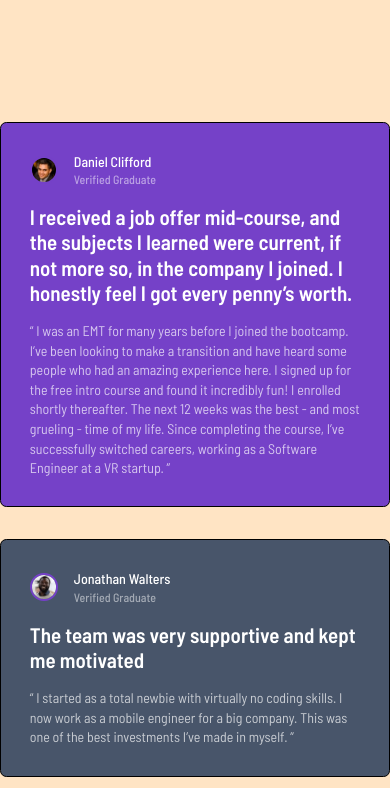
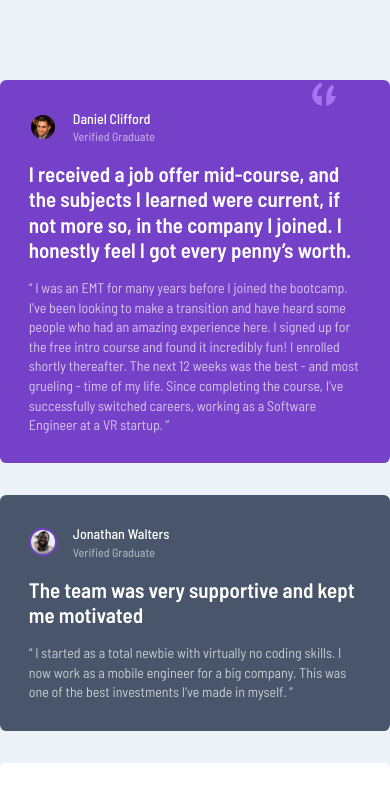
Before and after one commit to patrick-selin/Testimonials-grid-section, a plain HTML site: page index.html in a window 390 px wide. Shown: the top 788 px of the page. Drawn offline with Linux system fonts and the light colour scheme.

Commit message:
responsiviness done

```diff
--- a/index.html
+++ b/index.html
@@ -17,6 +17,9 @@
     <main class="flex">
       <section class="grid-container">
         <div class="card testimonial-1">
+          <div class="quote-img">
+            <img src="./images/bg-pattern-quotation.svg" alt="background quote marks">
+          </div>
           <div class="card-header">
             <img
               class="test-img"
--- a/style.css
+++ b/style.css
@@ -88,7 +88,6 @@ body {
     /* min-width: 255px; */
     max-width: 540px;
     padding: 1.8rem;
-    border: 1px solid black;
     border-radius: 0.4rem;
 }
 .card .name-badge {
@@ -115,20 +114,14 @@ body {
 }
 
 
-
-
 .card-guote p {
     color: var(--light-gray-quote);
 }
-
-
 
 .card .verified {
     font-size: 12px;
     font-weight: 500;
 }
-
-
 
 .card-header{
     display: flex;
@@ -137,8 +130,17 @@ body {
 
 .testimonial-1 {
     background-color: var(--violet);
+    position: relative;
+    grid-column: 1 / 3;
+}
 
-    grid-column: 1 / 3;
+.quote-img {
+    position: absolute;
+    top: 0px;
+    right: 0px;
+    width: 5rem;
+    height: 5rem;
+
 }
 
 .testimonial-2 {
@@ -166,6 +168,10 @@ body {
     color: var(--gray-blue)
 }
 
+.testimonial-3 h2,
+.testimonial-5 h2 {
+    color: var(--gray-blue)
+}
 
 .testimonial-3 h3,
 .testimonial-5 h3 {
@@ -173,25 +179,22 @@ body {
 }
 
 .verified {
-    color: var(--light-gray-veri)
+    color: var(--light-gray-veri);
 }
-
-/* .dark {
-    color:red;
-} */
 
 
 @media (max-width: 800px) {
     body {
-        background-color: bisque;
-        /* display: inline; */
         max-width: 800px;
         margin: 0 auto;
+        align-items: flex-start;
+    }
 
-    }
     .grid-container {
         grid-template-columns: 1fr;
         width: 100%;
+        margin-top: 5rem;
+        padding-bottom: 5rem;
 
     }
 
```
